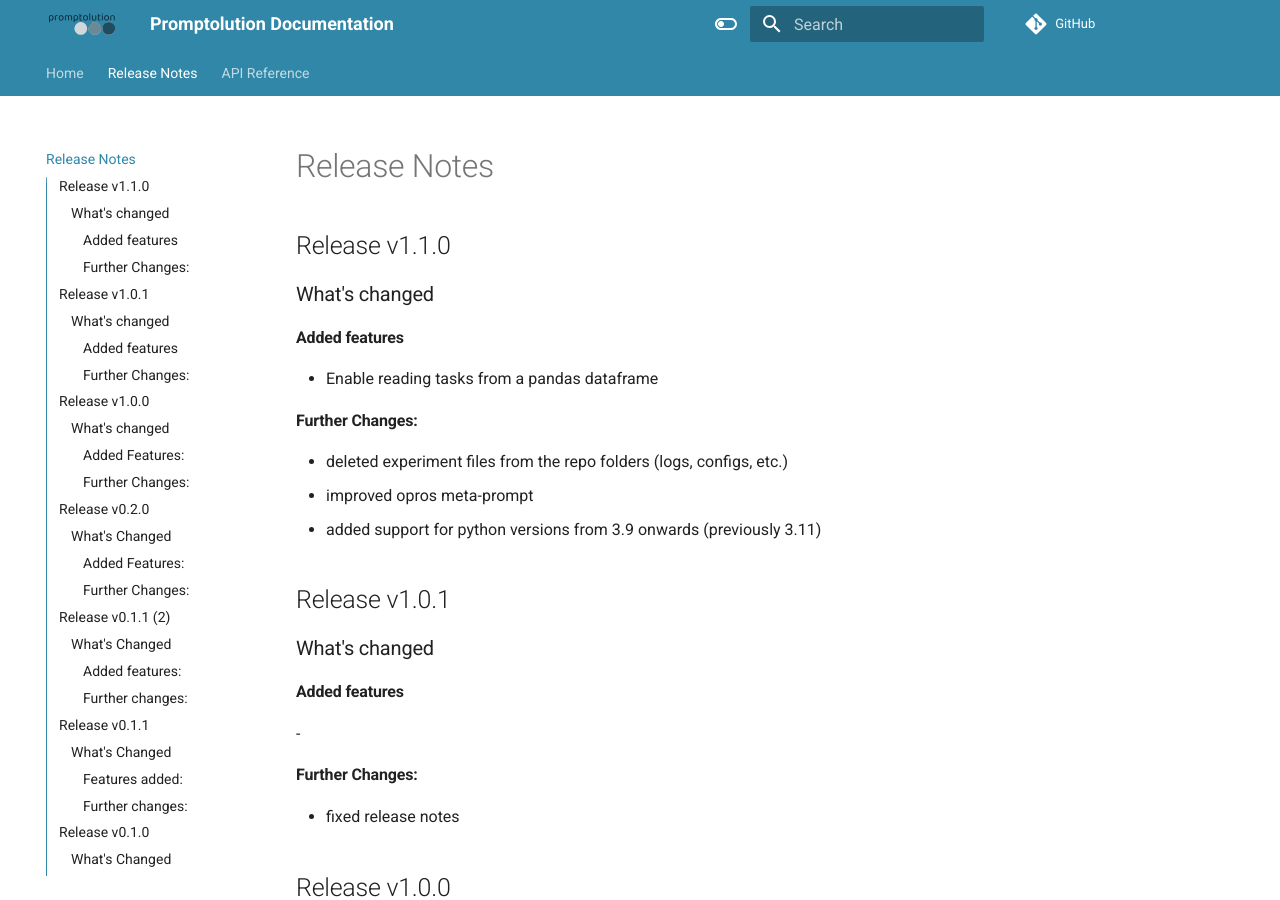
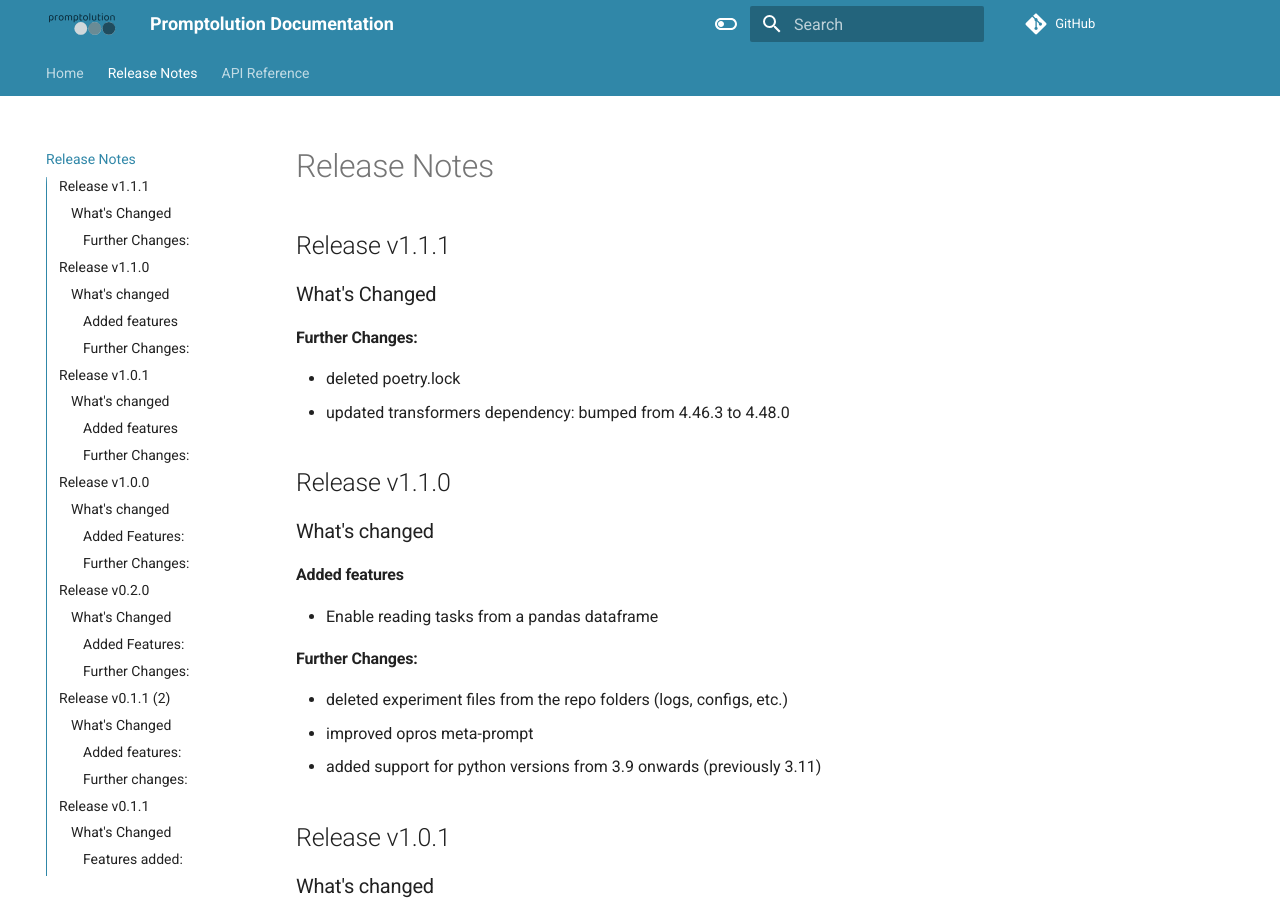
Before and after one commit to finitearth/promptolution, an MkDocs documentation site: the page built from docs/release-notes.md, in a window 1280 px wide and 900 px high. Built offline with MkDocs 1.6.1 and Material for MkDocs 9.7.7, drawn with Linux system fonts in a browser that asks for light colours; comment, search, counter and statistics services are not loaded.

Commit message:
Update Dependencies (#29)
* delete poetry.lock and upgrade transformers dependency

* Update release-notes.md

```diff
--- a/docs/release-notes.md
+++ b/docs/release-notes.md
@@ -1,4 +1,10 @@
 # Release Notes
+
+## Release v1.1.1
+### What's Changed
+#### Further Changes:
+- deleted poetry.lock
+- updated transformers dependency: bumped from 4.46.3 to 4.48.0
 
 ## Release v1.1.0
 ### What's changed
--- a/pyproject.toml
+++ b/pyproject.toml
@@ -19,7 +19,7 @@
 [tool.poetry.group.dev.dependencies]
 matplotlib = "^3.9.2"
 seaborn = "^0.13.2"
-transformers = "^4.44.0"
+transformers = "^4.48.0"
 black = "^24.4.2"
 flake8 = "^7.1.0"
 isort = "^5.13.2"
```
Also changed, not shown: 2 other files.
